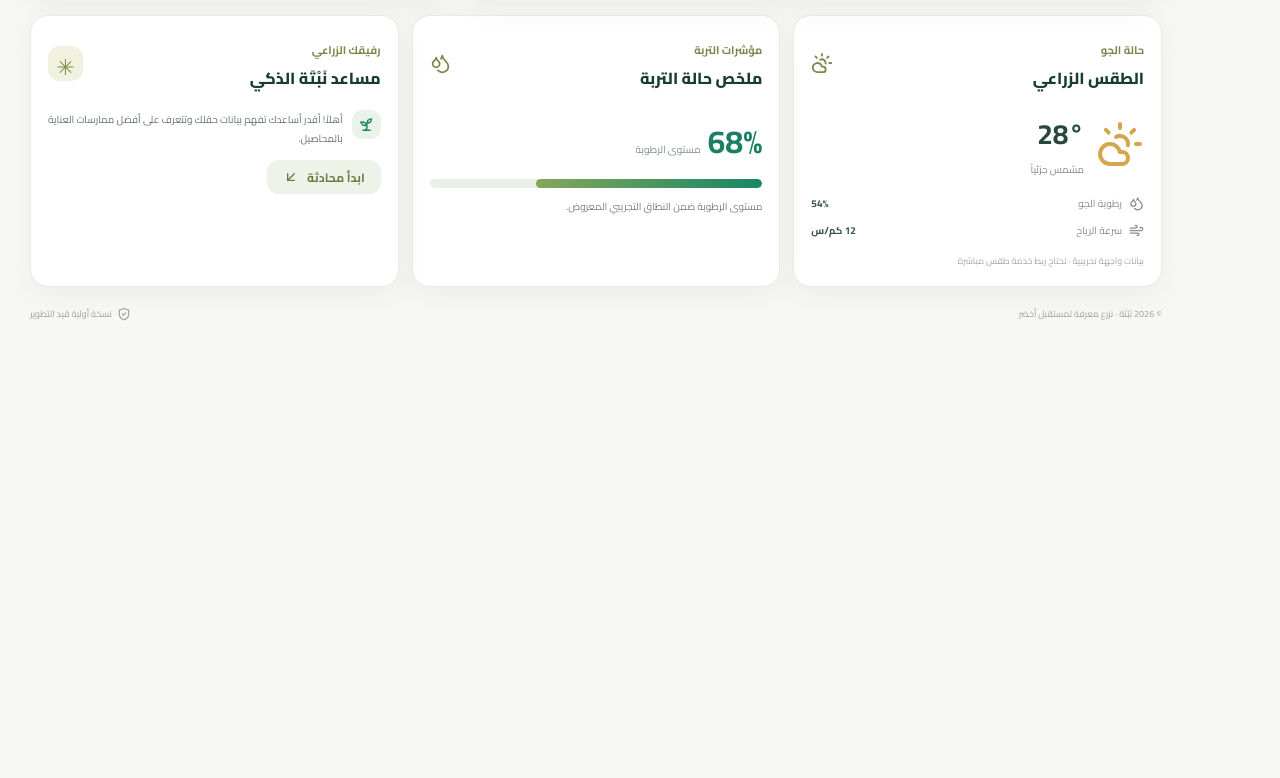
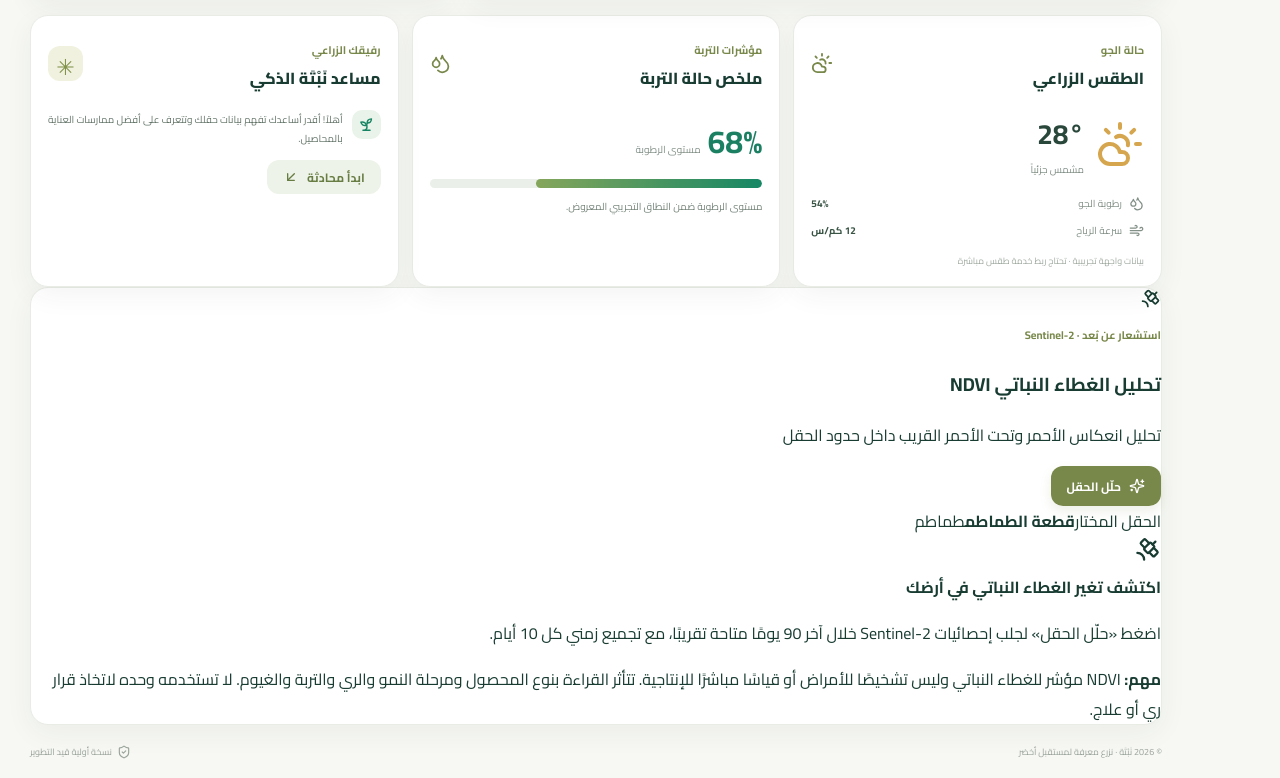
Before and after one commit to Nour2013hossam/rabta, a Next.js app: page / in a window 1280 px wide. Shown: the part 1021-1799 px from the top of the page. Before the commit the page ends 1361 px from the top, so only its background shows below. Built offline with nearby package versions, Linux system fonts and the light colour scheme; grey boxes are pictures that could not be loaded.

Commit message:
Integrate satellite NDVI analysis into dashboard

```diff
--- a/app/page.tsx
+++ b/app/page.tsx
@@ -4,10 +4,12 @@ import dynamic from "next/dynamic";
 import { useEffect, useMemo, useRef, useState } from "react";
 import {
   Activity, ArrowDownLeft, ArrowUpLeft, Bell, Camera, Check, ChevronDown,
-  CloudSun, Droplets, FileDown, FlaskConical, Leaf, Map, Menu, MessageCircle,
+  CloudSun, Droplets, FileDown, FlaskConical, Leaf, Map, Menu, MessageCircle, Satellite,
   Plus, Search, Send, Settings, ShieldCheck, Sprout, Thermometer,
   Upload, Wind, X, ScanLine, LayoutDashboard, Wheat
 } from "lucide-react";
+
+import NDVIAnalyzer from "./components/NDVIAnalyzer";
 
 const FarmMap = dynamic(() => import("./components/FarmMap"), {
   ssr: false,
@@ -29,6 +31,7 @@ const navItems = [
   { label: "حالة التربة", icon: Droplets },
   { label: "الطقس", icon: CloudSun },
   { label: "مساعد نَبْتَة", icon: MessageCircle },
+  { label: "تحليل الأقمار الصناعية", icon: Satellite },
 ];
 
 export default function Home() {
@@ -247,6 +250,8 @@ export default function Home() {
           <small className="demo-note">المحادثة الحالية نموذج واجهة؛ لم يتم ربط مزود ذكاء اصطناعي بعد.</small>
         </section>}
 
+        <NDVIAnalyzer field={selected} />
+
         <footer className="footer"><span>© 2026 نَبْتَة · نزرع معرفة لمستقبل أخضر</span><span><ShieldCheck size={14}/> نسخة أولية قيد التطوير</span></footer>
       </section>
 
```
